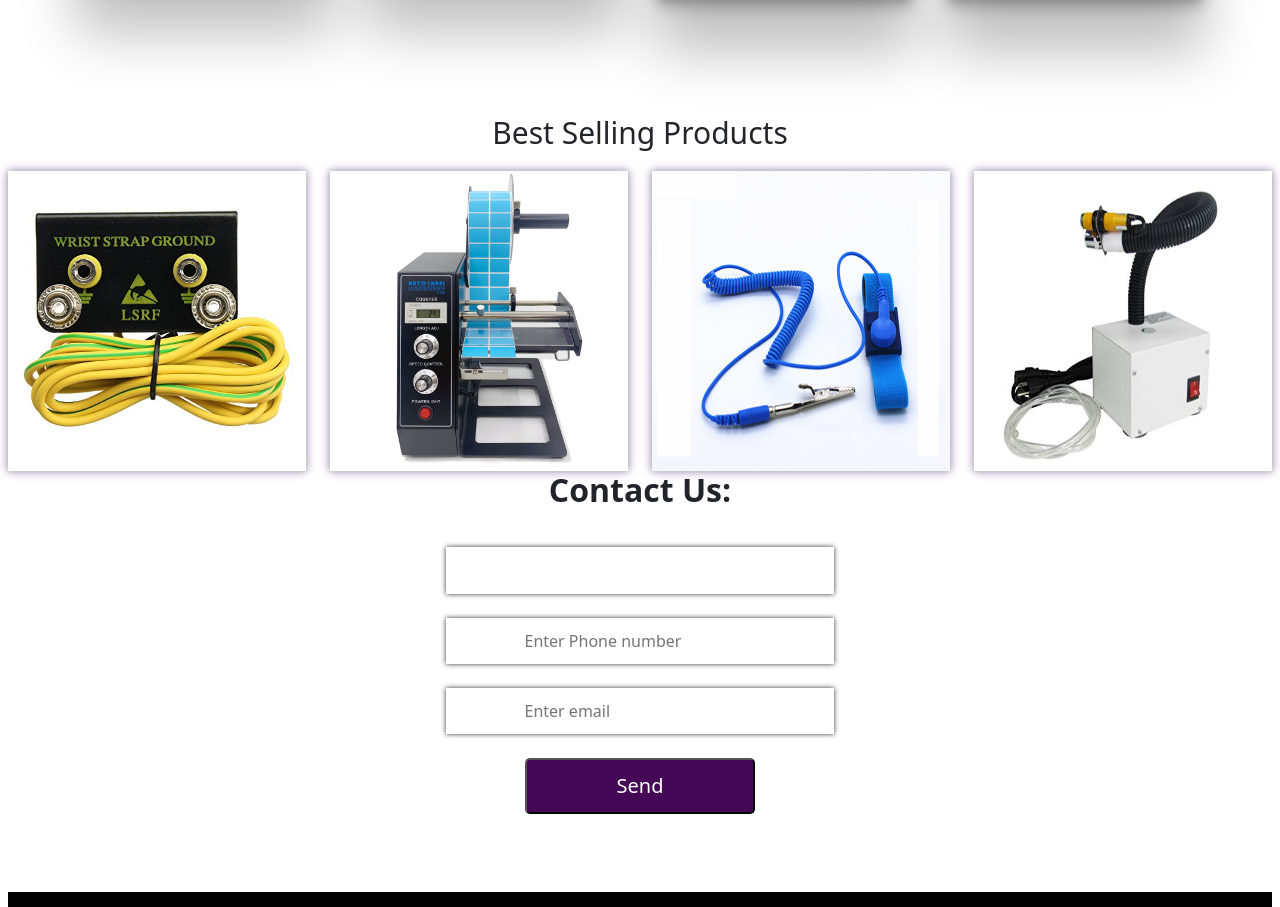
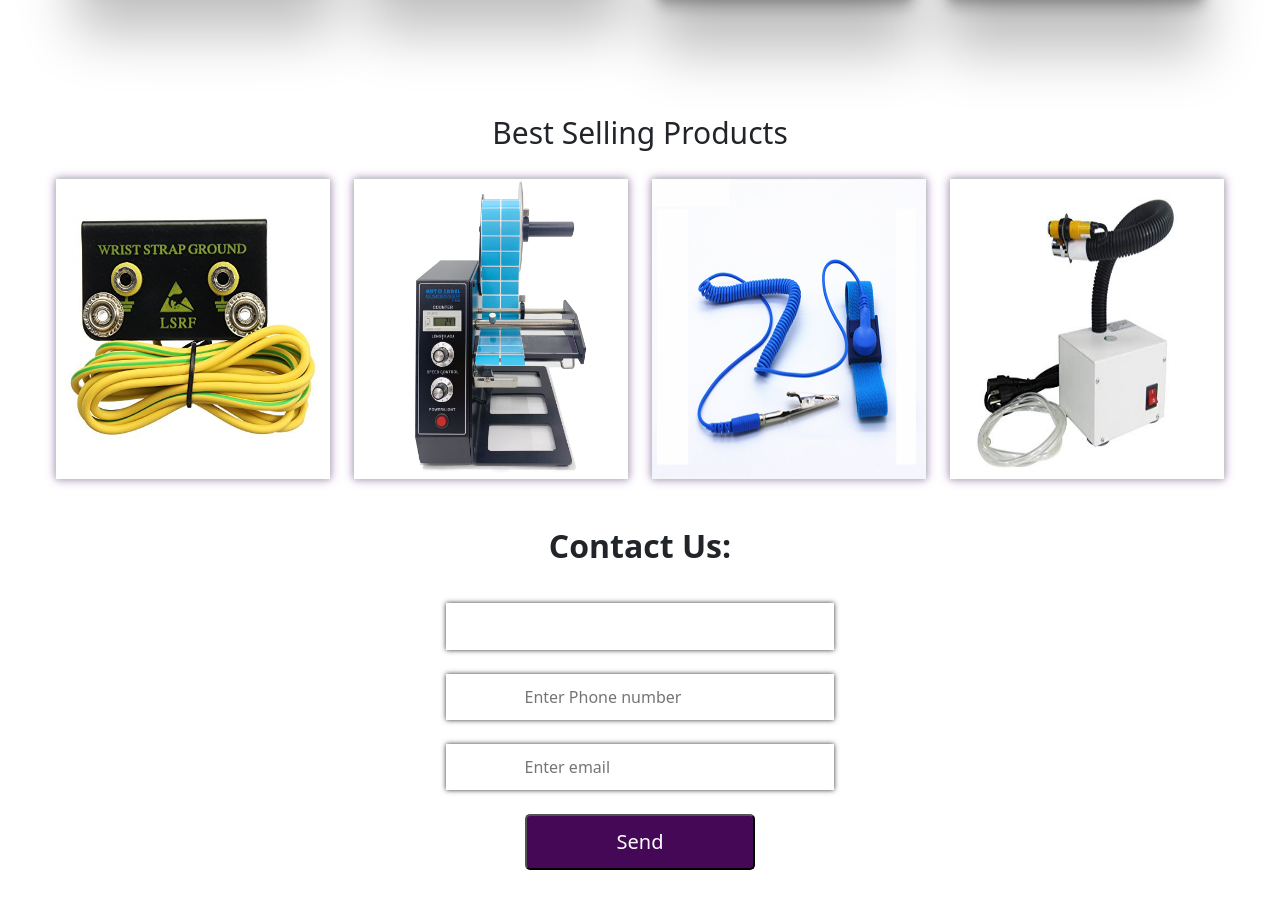
Before and after one commit to techerudite-sanjiv/mechgrow, a React (Create React App) app: page / in a window 1280 px wide. Shown: the part 1218-2125 px from the top of the page. Built offline with nearby package versions, Linux system fonts and the light colour scheme.

Commit message:
error fixed

```diff
--- a/src/components/bestSelling/index.js
+++ b/src/components/bestSelling/index.js
@@ -25,9 +25,9 @@ const BestSelling = () => {
 
   return (
     <div>
-      <div className={cn(styles["best-selling"])}>
-        <div class="row p-0 mb-0">
-          <p>Best Selling Products</p>
+      <div className={cn(styles["best-selling"],"mx-5 mb-5")}>
+        <div class="row p-0">
+          <p class="mb-4">Best Selling Products</p>
           {best_selling.map((item) => {
             return (
               <div class="col-lg-3 col-md-6">
```
